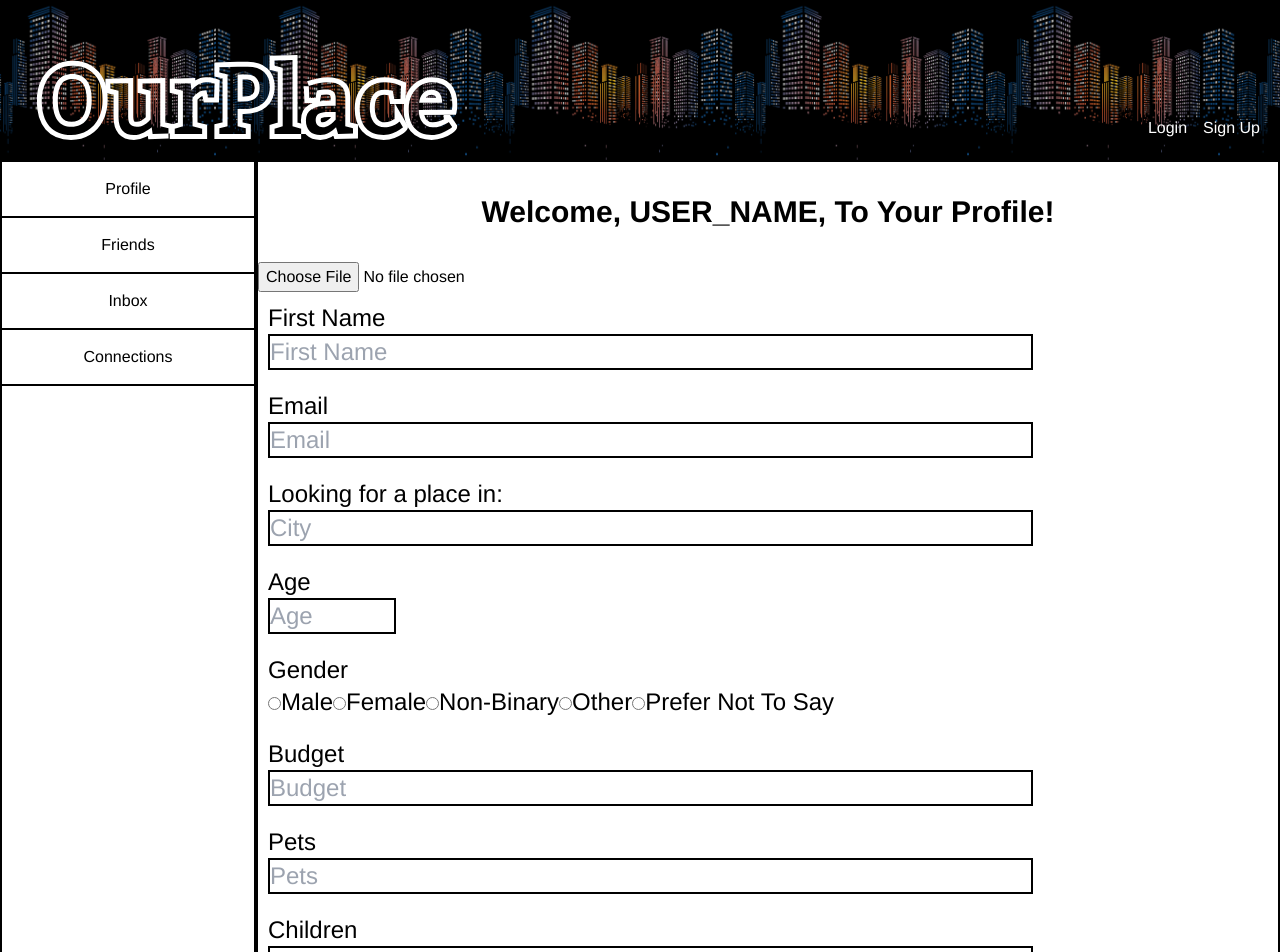
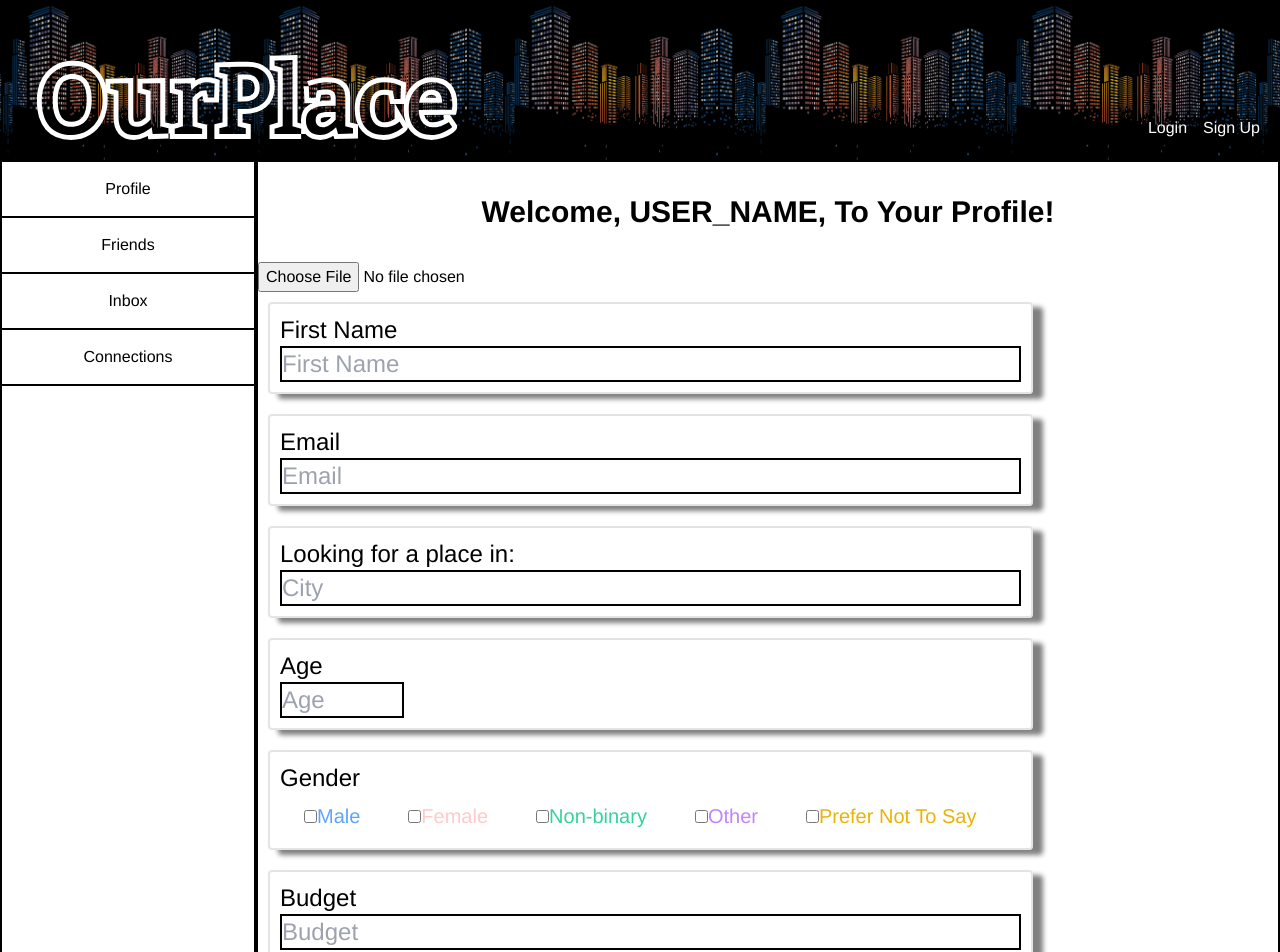
Before and after one commit to awchen85/project-3, a React (Create React App) app in the folder client/: page /dashboard in a window 1280 px wide. Shown: the top 952 px of the page. Built offline with nearby package versions, Linux system fonts and the light colour scheme.

Commit message:
Styled the DashboardProfile component and started styling each section to look better

```diff
--- a/client/src/components/DashboardProfile/index.js
+++ b/client/src/components/DashboardProfile/index.js
@@ -32,7 +32,7 @@ function DashboardProfile() {
         />
       </form>
       <div className="profile text-2xl">
-        <div className="profile-field">
+        <div className="profile-field profile-field-section">
           <h3 className="profile-h3">First Name</h3>
           <div className="border-2 border-black">
             <input
@@ -42,7 +42,7 @@ function DashboardProfile() {
             />
           </div>
         </div>
-        <div className="profile-field">
+        <div className="profile-field profile-field-section">
           <h3 className="profile-h3">Email</h3>
           <div className="border-2 border-black">
             <input
@@ -52,7 +52,7 @@ function DashboardProfile() {
             />
           </div>
         </div>
-        <div className="profile-field">
+        <div className="profile-field-section">
           <h3 className="profile-h3">Looking for a place in:</h3>
           <div className="border-2 border-black">
             <input
@@ -62,7 +62,7 @@ function DashboardProfile() {
             />
           </div>
         </div>
-        <div className="profile-field">
+        <div className="profile-field-section">
           <h3 className="profile-h3">Age</h3>
           <div className="border-2 border-black w-1/6">
             <input
@@ -73,27 +73,47 @@ function DashboardProfile() {
             />
           </div>
         </div>
-        <div className="profile-field">
+        <div className="profile-field-section">
           <h3 className="profile-h3">Gender</h3>
-          <div className="">
-            <input type="radio" name="Gender" />
-            {/* eslint-disable-next-line jsx-a11y/label-has-associated-control */}
-            <label htmlFor="Gender">Male</label>
-            <input type="radio" name="Gender" />
-            {/* eslint-disable-next-line jsx-a11y/label-has-associated-control */}
-            <label htmlFor="Gender">Female</label>
-            <input type="radio" name="Gender" />
-            {/* eslint-disable-next-line jsx-a11y/label-has-associated-control */}
-            <label htmlFor="Gender">Non-Binary</label>
-            <input type="radio" name="Gender" />
-            {/* eslint-disable-next-line jsx-a11y/label-has-associated-control */}
-            <label htmlFor="Gender">Other</label>
-            <input type="radio" name="Gender" />
-            {/* eslint-disable-next-line jsx-a11y/label-has-associated-control */}
-            <label htmlFor="Gender">Prefer Not To Say</label>
+          <div className="flex">
+            <div className="flex cursor-pointer text-xl rounded text-blue-400 hover:bg-sky-100 hover:border-4 hover:border-blue-500 m-1 p-1">
+              <label htmlFor="gender" className="px-4 cursor-pointer">
+                <input type="checkbox" value="male" />
+                Male
+              </label>
+            </div>
+            <br />
+            <div className="flex text-xl rounded text-red-200 hover:bg-red-50 hover:border-4 hover:border-red-300 m-1 p-1">
+              <label htmlFor="gender" className="px-4 cursor-pointer">
+                <input type="checkbox" value="female" />
+                Female
+              </label>
+            </div>
+            <br />
+            <div className="flex cursor-pointer text-xl rounded text-emerald-400 hover:bg-emerald-100 hover:border-4 hover:border-green-500 m-1 p-1">
+              <label htmlFor="gender" className="px-4 cursor-pointer">
+                <input type="checkbox" value="non-binary" />
+                Non-binary
+              </label>
+            </div>
+            <br />
+            <div className="cursor-pointer text-xl rounded text-purple-400 hover:bg-purple-100 hover:border-4 hover:border-purple-500 m-1 p-1">
+              <label htmlFor="gender" className="px-4 cursor-pointer">
+                <input type="checkbox" value="male" />
+                Other
+              </label>
+            </div>
+            <br />
+            <div className="flex cursor-pointer text-xl rounded text-yellow-500 hover:bg-yellow-100 hover:border-4 hover:border-yellow-600 m-1 p-1">
+              <label htmlFor="gender" className="px-4 cursor-pointer">
+                <input type="checkbox" value="male" />
+                Prefer Not To Say
+              </label>
+            </div>
+            <br />
           </div>
         </div>
-        <div className="profile-field">
+        <div className="profile-field-section">
           <h3 className="profile-h3">Budget</h3>
           <div className="border-2 border-black">
             <input
@@ -103,7 +123,7 @@ function DashboardProfile() {
             />
           </div>
         </div>
-        <div className="profile-field">
+        <div className="profile-field-section">
           <h3 className="profile-h3">Pets</h3>
           <div className="border-2 border-black">
             <input
@@ -113,7 +133,7 @@ function DashboardProfile() {
             />
           </div>
         </div>
-        <div className="profile-field">
+        <div className="profile-field-section">
           <h3 className="profile-h3">Children</h3>
           <div className="border-2 border-black">
             <input
--- a/client/src/index.css
+++ b/client/src/index.css
@@ -195,12 +195,21 @@ form p {
   width: 75%;
 }
 
-.profile-field {
-  /* display: flex; */
-  /* justify-content: space-between; */
+.profile-field-section {
+  border: 2px solid rgba(201, 201, 201, 0.5);
+  border-radius: 4px;
+  box-shadow: 10px 5px 5px gray;
+  padding: 10px;
   width: 100%;
   margin: 10px;
 }
+
+/* .profile-field {
+  display: flex;
+  justify-content: space-between;
+  width: 100%;
+  margin: 10px;
+} */
 
 /* .profile-h3 {
   width: 25%;
```
